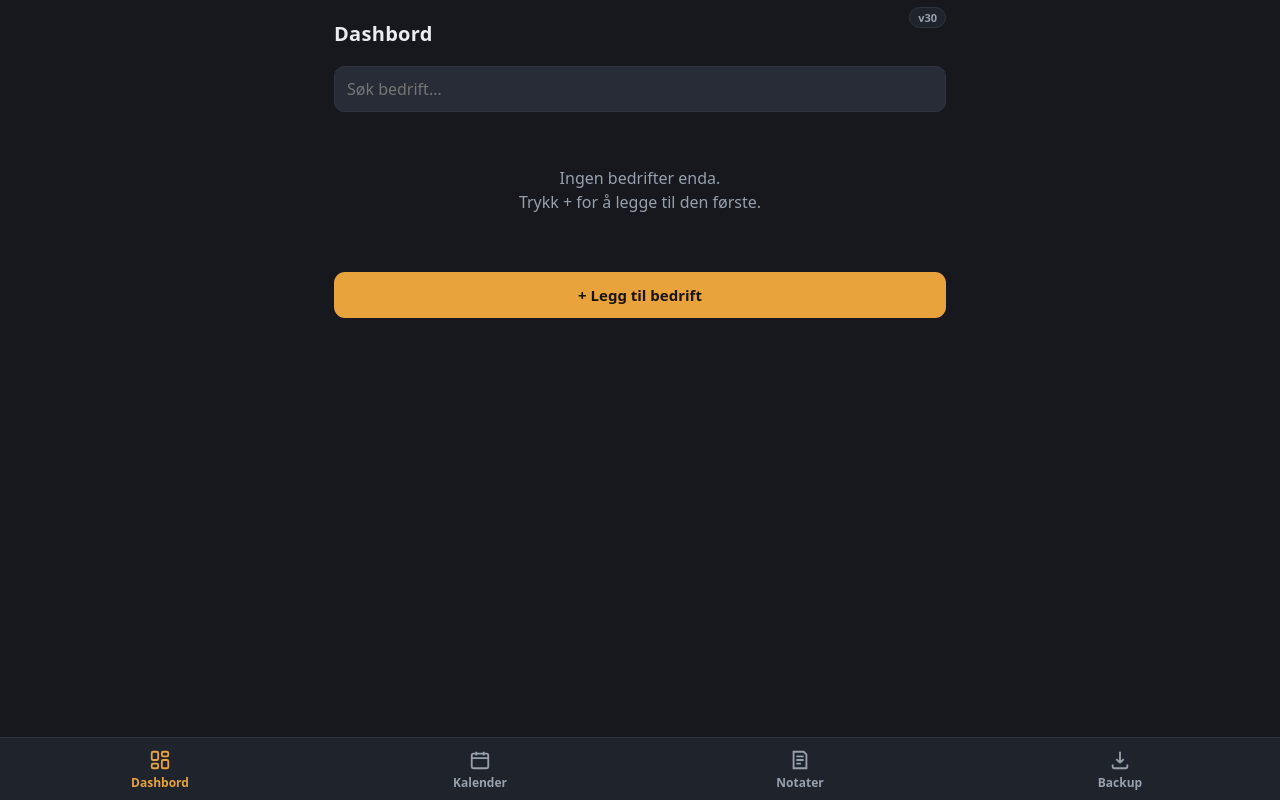
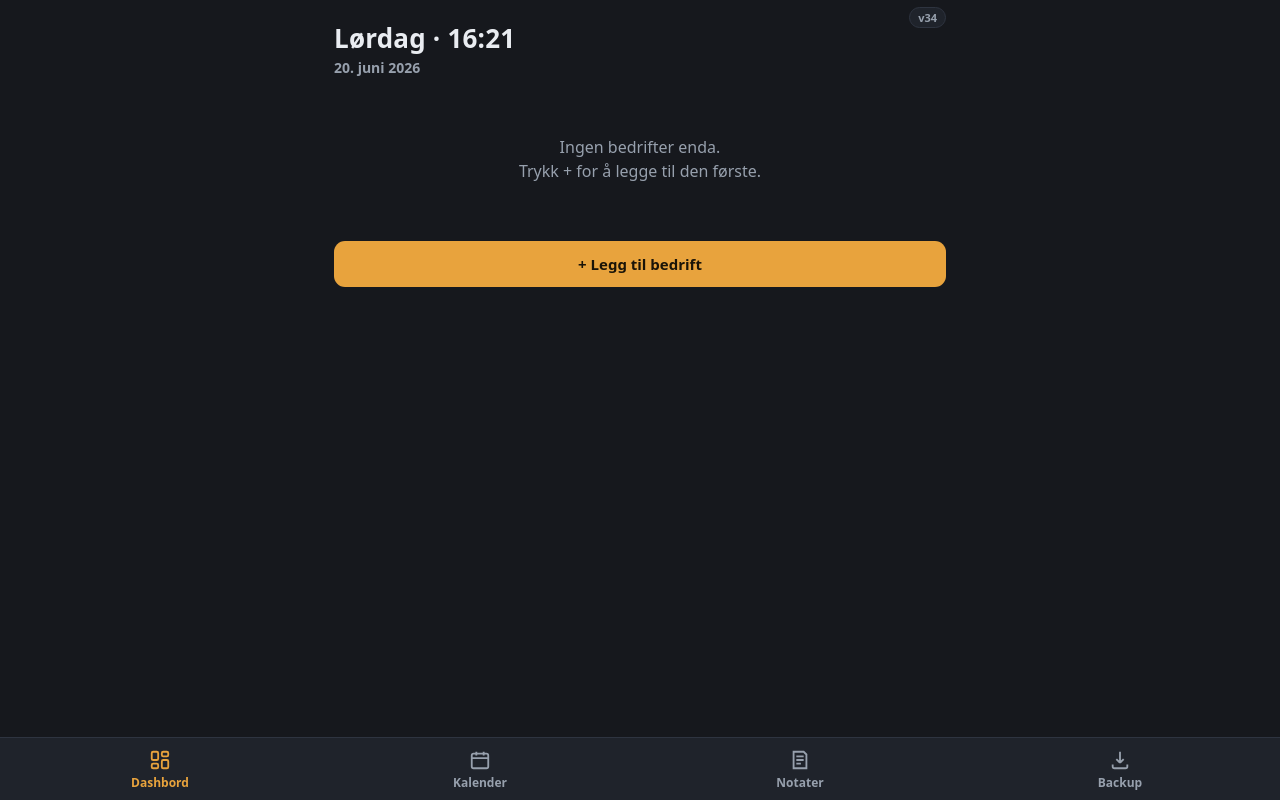
Before and after one commit to Norwace/service, a plain HTML site: page index.html in a window 1280 px wide. Drawn offline with Linux system fonts and the light colour scheme.

Commit message:
Add files via upload

```diff
--- a/index.html
+++ b/index.html
@@ -74,6 +74,8 @@ button{font-family:inherit; cursor:pointer; border:none; border-radius:11px; fon
 .btn-sm{background:var(--surface2); color:var(--text); border:1px solid var(--line); padding:7px 12px; font-size:13px}
 
 .search{margin-bottom:12px}
+.clockTop{font-size:26px; font-weight:600; letter-spacing:.2px; margin:6px 0 2px}
+.clockDate{font-size:14px; font-weight:600; color:var(--muted); margin:0 0 16px}
 .fab{position:fixed; right:18px; bottom:calc(78px + env(safe-area-inset-bottom));
   width:56px; height:56px; border-radius:50%; background:var(--amber); color:#1A1408;
   font-size:30px; line-height:0; box-shadow:0 4px 14px rgba(0,0,0,.45); z-index:5}
@@ -166,7 +168,7 @@ a.link{color:var(--amber); text-decoration:none; font-weight:600}
 "use strict";
 /* ================= data ================= */
 const KEY = "anleggsservice_v1";
-const APP_VERSION = "v30";
+const APP_VERSION = "v34";
 const SERVICE_TASKS = ["Brixe","Pumpe","Kompressor","Regulator","Kraner","WWB","KeyKeg","Kjøler","Tappeblokk"];
 let DB = load();
 function load(){
@@ -221,6 +223,15 @@ function fmtShort(s){ if(!s) return ""; const [y,m,d] = s.split("-"); return d+"
 const MND = ["januar","februar","mars","april","mai","juni","juli","august","september","oktober","november","desember"];
 const DAGER = ["Søndag","Mandag","Tirsdag","Onsdag","Torsdag","Fredag","Lørdag"];
 function ukedagKort(s){ return DAGER[fromIso(s).getDay()].slice(0,3)+"."; }
+function updateClock(){
+  const top = $("clockTop"); if(!top) return;
+  const d = new Date();
+  const hh = String(d.getHours()).padStart(2,"0");
+  const mm = String(d.getMinutes()).padStart(2,"0");
+  top.textContent = DAGER[d.getDay()] + " · " + hh + ":" + mm;
+  const dt = $("clockDate");
+  if(dt) dt.textContent = d.getDate() + ". " + MND[d.getMonth()] + " " + d.getFullYear();
+}
 
 function lastRensDate(c){
   if(!c.history) return null;
@@ -311,15 +322,15 @@ function render(){
 
 /* ================= dashboard ================= */
 function renderDash(){
-  let h = "<h1>Dashbord</h1>";
+  let h = '<div class="clockTop" id="clockTop"></div><div class="clockDate" id="clockDate"></div>';
   if(DB.companies.length >= 3){
     const last = DB.lastExport ? (today0() - fromIso(DB.lastExport.slice(0,10)))/86400000 : 999;
     if(last > 30) h += '<div class="banner">Over 30 dager siden forrige backup. Ta en eksport under Backup-fanen.</div>';
   }
-  h += '<input class="search" type="search" placeholder="Søk bedrift…" value="'+esc(searchQ)+'" oninput="searchQ=this.value; renderDashList()">';
   h += '<div id="dashlist"></div>';
   h += '<button class="btn" onclick="openCompanyForm()">+ Legg til bedrift</button>';
   $("app").innerHTML = h;
+  updateClock();
   renderDashList();
 }
 function renderDashList(){
@@ -876,6 +887,7 @@ function importData(input){
 
 /* ================= init ================= */
 $("ver").textContent = APP_VERSION;
+setInterval(updateClock, 10000);
 history.replaceState({v:"dash", d:null}, "");
 render();
 if("serviceWorker" in navigator && location.protocol.startsWith("http")){
--- a/sw.js
+++ b/sw.js
@@ -1,4 +1,4 @@
-const CACHE = "anleggsservice-v30";
+const CACHE = "anleggsservice-v34";
 const FILES = ["./", "./index.html", "./manifest.json", "./icon-192.png", "./icon-512.png"];
 self.addEventListener("install", e => {
   e.waitUntil(caches.open(CACHE).then(c => c.addAll(FILES)));
```
